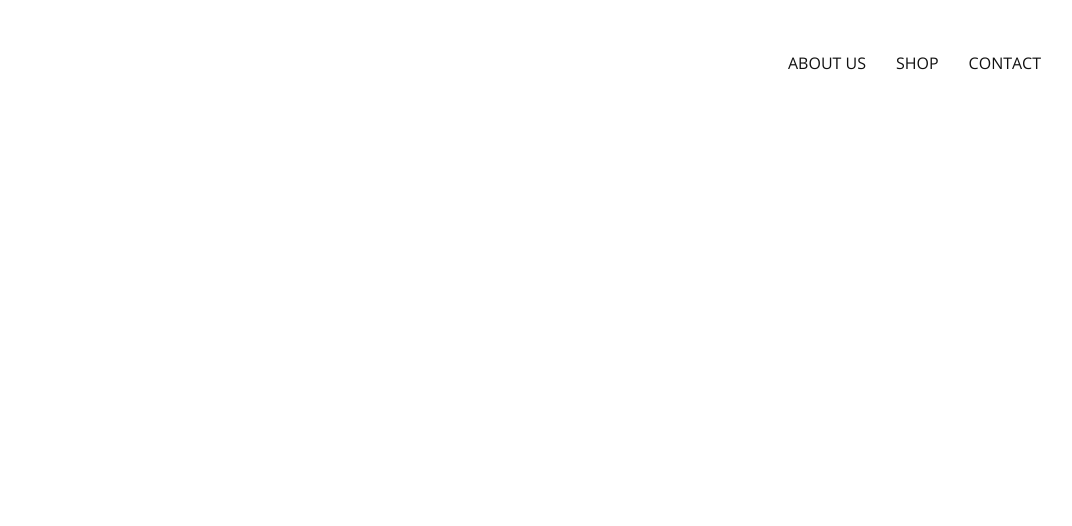
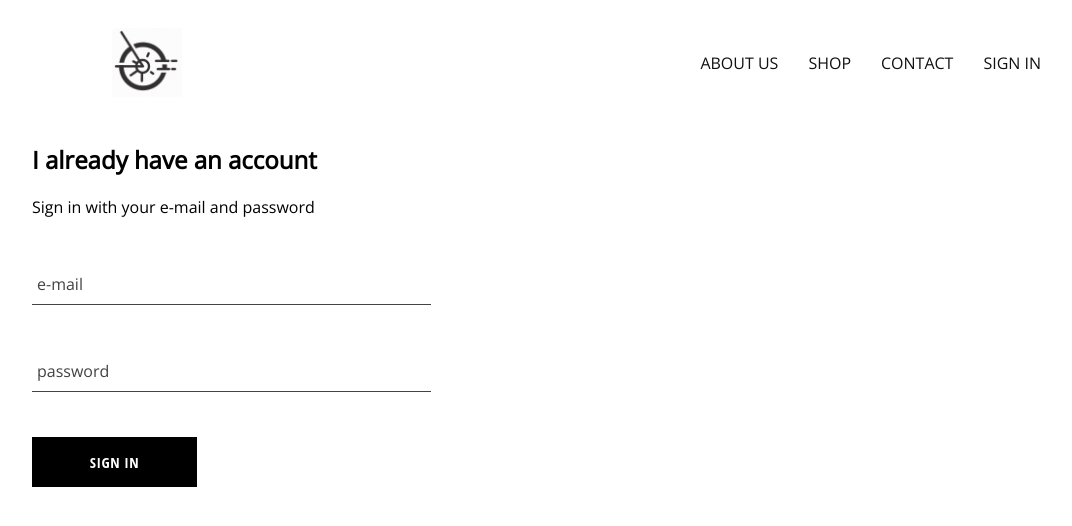
Before and after one commit to abdullahcok/react-shoppie-app, a React (Create React App) app: page /signin in a window 1280 px wide. Shown: the top 526 px of the page, without its empty margins (56-1128 px from the left). Built offline with nearby package versions, Linux system fonts and the light colour scheme; a web font is replaced by a local one.

Commit message:
sign in page added

```diff
--- a/src/App.js
+++ b/src/App.js
@@ -5,6 +5,7 @@ import {Switch, Route} from 'react-router-dom'
 import HomePage from './Pages/HomePage/HomePage.jsx';
 import ShopPage from './Pages/ShopPage/ShopPage.jsx';
 import Header from './Components/Header/Header.jsx';
+import SignIUPage from './Pages/SignIU/SignIUPage.jsx';
 
 
 
@@ -15,6 +16,7 @@ function App() {
         <Switch>
           <Route exact path='/' component={HomePage}/>
           <Route path='/shop' component={ShopPage}/>
+          <Route path='/signin' component={SignIUPage}/>
         </Switch>
       </div>
   );
--- /dev/null
+++ b/src/Components/CustomButton/CustomButton.jsx
@@ -0,0 +1,10 @@
+import React from 'react'
+import './CustomButton.scss'
+
+const CustomButton = ({children, ...otherProps}) => (
+  <button className="custom-button {...otherProps}">
+    {children}
+  </button>
+);
+
+export default CustomButton
--- /dev/null
+++ b/src/Components/CustomButton/CustomButton.scss
@@ -0,0 +1,22 @@
+.custom-button {
+  min-width: 165px;
+  width: auto;
+  height: 50px;
+  letter-spacing: 0.5px;
+  line-height: 50px;
+  padding: 0 35px 0 35px;
+  font-size: 15px;
+  background-color: black;
+  color: white;
+  text-transform: uppercase;
+  font-family: 'Open Sans Condensed';
+  font-weight: bolder;
+  border: none;
+  cursor: pointer;
+
+  &:hover {
+    background-color: white;
+    color: black;
+    border: 1px solid black;
+  }
+}
--- /dev/null
+++ b/src/Components/FormInput/FormInput.jsx
@@ -0,0 +1,20 @@
+import React from 'react'
+import './FormInput.scss'
+
+const FormInput = ({ handleChange, label, ...otherProps }) => (
+  <div className='group'>
+    <input className='form-input' onChange={handleChange} {...otherProps} />
+    {label ? (
+      <label
+        className={`${
+          otherProps.value.length ? 'shrink' : ''
+        } form-input-label`}
+      >
+        {label}
+      </label>
+    ) : null}
+  </div>
+);
+
+
+export default FormInput
--- a/src/Components/Header/Header.jsx
+++ b/src/Components/Header/Header.jsx
@@ -1,17 +1,17 @@
 import React from 'react'
 import './Header.scss'
 import {Link} from 'react-router-dom'
-// import Logo from '../../Assets/logo.svg'
+import Logo from '../../Assets/logo.png'
 
 const Header = () => (
   <div className="header">
-    <Link className="logo-container" to="/">
+    <img src={Logo} alt="logo" />
 
-    </Link>
     <div className="options">
       <Link className="option" to="/about">ABOUT US</Link>
       <Link className="option" to="/shop">SHOP</Link>
       <Link className="option" to="/contact">CONTACT</Link>
+      <Link className="option" to="/signin">SIGN IN</Link>
     </div>
   </div>
 )
--- a/src/Components/Header/Header.scss
+++ b/src/Components/Header/Header.scss
@@ -4,6 +4,11 @@
   display: flex;
   justify-content: space-between;
   margin-bottom: 25px;
+  padding-left: 80px;
+
+  .logo{
+    background-image: url(../../Assets/logo.png);
+  }
 
   .logo-container{
     height: 100%;
@@ -15,7 +20,7 @@
     width: 50%;
     height: 100%;
     display: flex;
-    padding-right: 80px;
+    padding-right: 160px;
     align-items: center;
     justify-content: flex-end;
 
--- /dev/null
+++ b/src/Components/SignIn/SignIn.jsx
@@ -0,0 +1,59 @@
+import React from 'react';
+import './SignIn.scss'
+import FormInput from '../FormInput/FormInput.jsx'
+import CustomButton from '../CustomButton/CustomButton.jsx'
+
+
+class SignIn extends React.Component{
+  constructor(props) {
+    super(props);
+
+    this.state = {
+      email: '',
+      password: '',
+    };
+  }
+
+  handleSubmit = event => {
+    event.preventDefault();
+
+    this.setState({email: '', password: ''})
+  }
+
+  handleChange = event => {
+    const {value, name} = event.target;
+
+    this.setState({[name]: value});
+  }
+
+  render(){
+    return(
+      <div className="sign-in">
+        <h2>I already have an account</h2>
+        <span>Sign in with your e-mail and password</span>
+
+        <form onSubmit={this.handleSubmit}>
+          <FormInput name="email"
+                 type="email"
+                 label="e-mail"
+                 onChange={this.handleChange}
+                 value={this.state.email}
+                 required
+              />
+          <FormInput name="password"
+                 type="password"
+                 label="password"
+                 value={this.state.password}
+                 onChange={this.handleChange}
+                 required
+              />
+          <CustomButton type="submit">
+            Sign In
+          </CustomButton>
+        </form>
+      </div>
+    );
+  }
+}
+
+export default SignIn
--- /dev/null
+++ b/src/Components/SignIn/SignIn.scss
@@ -0,0 +1,64 @@
+$sub-color: #434343;
+$main-color: #1d1d1d;
+
+.sign-in{
+  width: 30vw;
+  display: flex;
+  flex-direction: column;
+
+  .title{
+    margin: 10px 0;
+  }
+}
+
+@mixin shrinkLabel {
+  top: -14px;
+  font-size: 12px;
+  color: $main-color;
+}
+
+.group {
+  position: relative;
+  margin: 45px 0;
+
+  .form-input {
+    background: none;
+    background-color: white;
+    color: $sub-color;
+    font-size: 18px;
+    padding: 10px 10px 10px 5px;
+    display: block;
+    width: 100%;
+    border: none;
+    border-radius: 0;
+    border-bottom: 1px solid $sub-color;
+    margin: 25px 0;
+
+    &:focus {
+      outline: none;
+    }
+
+    &:focus ~ .form-input-label {
+      @include shrinkLabel();
+    }
+  }
+
+  input[type='password'] {
+    letter-spacing: 0.3em;
+  }
+
+  .form-input-label {
+    color: $sub-color;
+    font-size: 16px;
+    font-weight: normal;
+    position: absolute;
+    pointer-events: none;
+    left: 5px;
+    top: 10px;
+    transition: 300ms ease all;
+
+    &.shrink {
+      @include shrinkLabel();
+    }
+  }
+}
--- /dev/null
+++ b/src/Pages/SignIU/SignIUPage.jsx
@@ -0,0 +1,12 @@
+import React from 'react'
+import './SignIU.scss'
+import SignIn from '../../Components/SignIn/SignIn.jsx'
+
+const SignIUPage = () => (
+  <div className="sign-iu">
+    <SignIn />
+  </div>
+
+);
+
+export default SignIUPage
```
Also changed, not shown: src/Assets/logo.png, src/Components/FormInput/FormInput.scss (added), src/Pages/SignIU/SignIU.scss (added).
